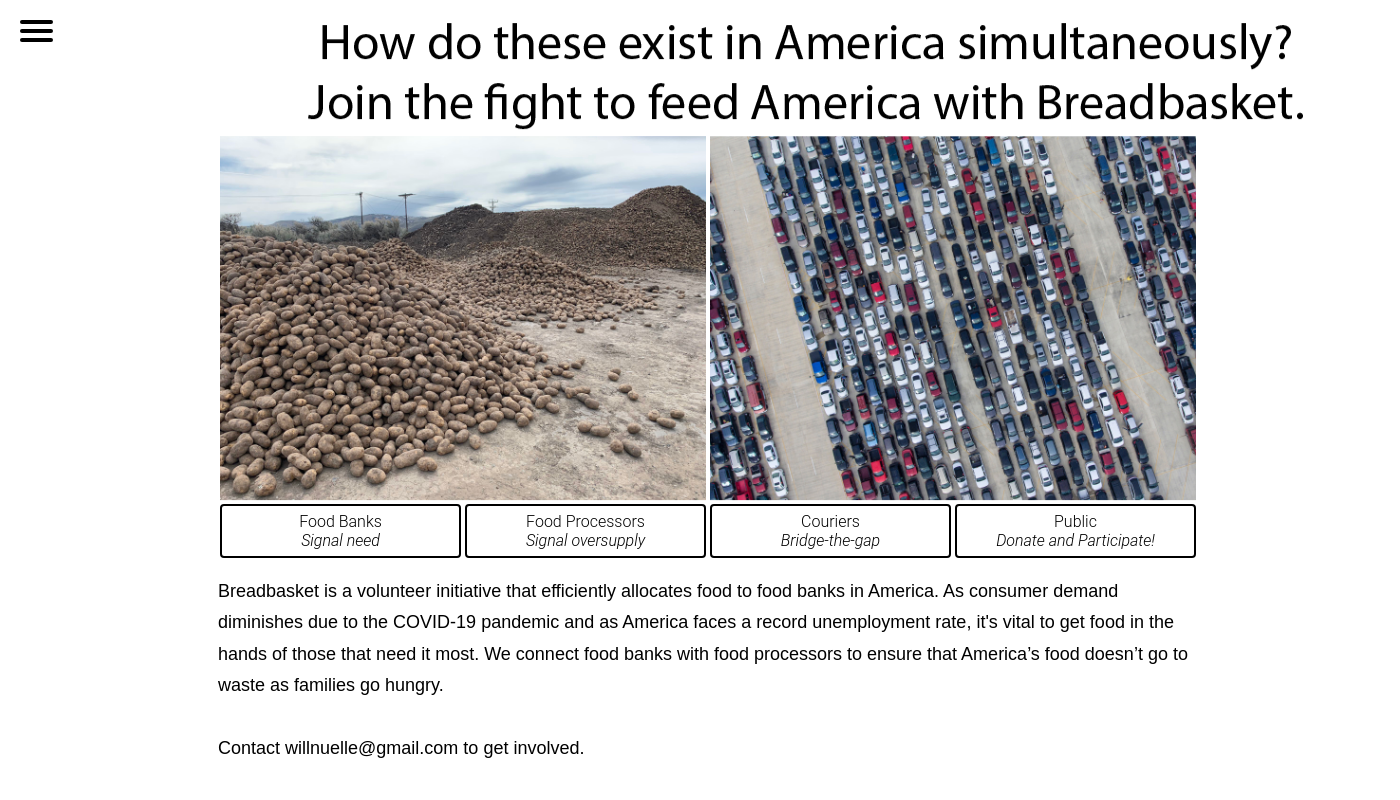
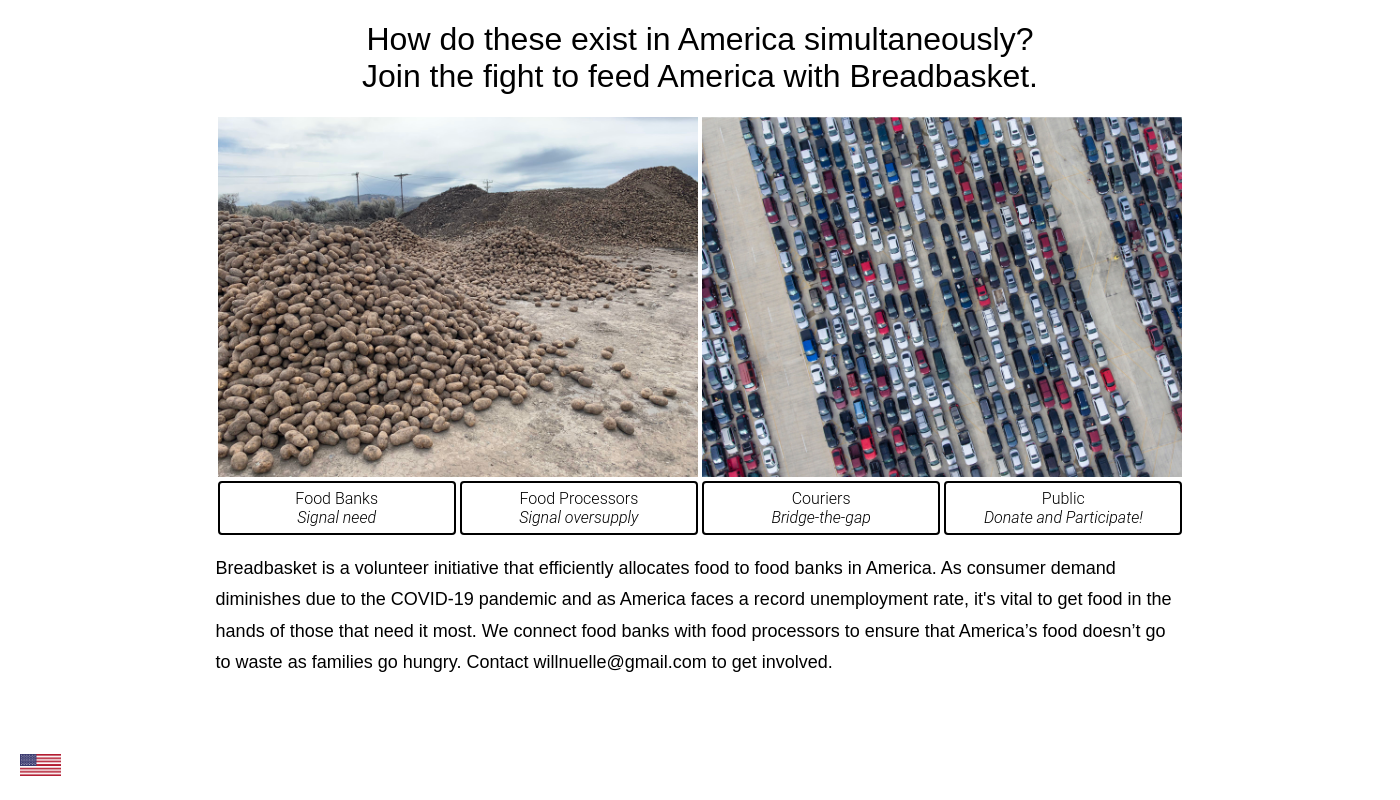
Before and after one commit to wnuelle/breadbasket, a Flask app: page / in a window 1400 px wide. Run offline with Flask 2, Linux system fonts and the light colour scheme; some libraries are stand-ins or nearby versions.

Commit message:
Removed duplicate styling and fixed homepage styling.

```diff
--- a/app.py
+++ b/app.py
@@ -38,14 +38,6 @@ class InfoForm(FlaskForm):
 @app.route('/',methods=['GET','POST'])
 def index():
 	return render_template('Breadbasket.html')
-
-@app.route('/courier',methods=['GET','POST'])
-def courier_form():
-	return render_template('Courier.html')
-
-@app.route('/donate',methods=['GET','POST'])
-def donate_form():
-	return render_template('Donate.html')
 
 @app.route('/fb',methods=['GET','POST'])
 def fb_form():
--- a/static/css/style.css
+++ b/static/css/style.css
@@ -7,131 +7,10 @@
   --grid-size: 4px;
   --nav-font-size: 20px;
 }
-/* Header/footer styling */
-#flag {
-  position: absolute;
-  bottom: 0%;
-  left: 0%;
-  padding: 0 0 calc(var(--grid-size)*5) calc(var(--grid-size)*5);
-}
-
-#checkout {
-  background-color:
-}
-#menuToggle
-{
-  display: block;
-  position: fixed;
-  top: calc(var(--grid-size)*5);
-  left: calc(var(--grid-size)*5);
-  z-index: 1;
-  -webkit-user-select: none;
-  user-select: none;
-}
-
-#menuToggle a
-{
-  text-decoration: none;
-  color: black;
-  transition: color 0.3s ease;
-}
-
-#menuToggle a:hover
-{
-  color: var(--blue);
-}
-
-#menuToggle input
-{
-  display: block;
-  width: calc(var(--grid-size)*10);
-  height: calc(var(--grid-size)*8);
-  position: absolute;
-  top: calc(var(--grid-size)*-2);
-  left: calc(var(--grid-size)*-1);
-  cursor: pointer;
-  opacity: 0;
-  z-index: 2;
-  -webkit-touch-callout: none;
-}
-
-#menuToggle span
-{
-  display: block;
-  width: 33px;
-  height: 4px;
-  margin-bottom: 5px;
-  position: relative;
-  background: black;
-  border-radius: 3px;
-  z-index: 1;
-  transform-origin: 4px 0px;
-  transition: transform 0.5s cubic-bezier(0.77,0.2,0.05,1.0),
-              background 0.5s cubic-bezier(0.77,0.2,0.05,1.0),
-              opacity 0.55s ease;
-}
-
-#menuToggle span:first-child
-{
-  transform-origin: 0% 0%;
-}
-
-#menuToggle span:nth-last-child(2)
-{
-  transform-origin: 0% 100%;
-}
-
-#menuToggle input:checked ~ span
-{
-  opacity: 1;
-  transform: rotate(45deg) translate(-2px, -1px);
-  background: #232323;
-}
-
-#menuToggle input:checked ~ span:nth-last-child(3)
-{
-  opacity: 0;
-  transform: rotate(0deg) scale(0.2, 0.2);
-}
-
-#menuToggle input:checked ~ span:nth-last-child(2)
-{
-  transform: rotate(-45deg) translate(0, -1px);
-}
-
-#menu
-{
-  position: fixed;
-  margin: calc(var(--grid-size)*-25) 0 0 calc(var(--grid-size)*-12.5);
-  padding: calc(var(--grid-size)*27) calc(var(--grid-size)*5) calc(var(--grid-size)*2) calc(var(--grid-size)*12.5);
-  background: white;
-  border: calc(var(--grid-size) / 4) solid lightgray;
-  list-style-type: none;
-  -webkit-font-smoothing: antialiased;
-  transform-origin: 0% 0%;
-  transform: translate(-100%, 0);
-  transition: transform 0.5s cubic-bezier(0.77,0.2,0.05,1.0);
-}
-
-#menu .selected-link {
-  color: var(--blue);
-}
-
-#menu li
-{
-  padding: calc(var(--grid-size)*2) 0;
-  font-size: var(--nav-font-size);
-}
-
-#menuToggle input:checked ~ ul
-{
-  transform: none;
-}
-
 
 /* Header/footer styling */
 #flag {
-  position: absolute;
+  position: fixed;
   bottom: 0%;
   left: 0%;
   padding: 0 0 calc(var(--grid-size)*5) calc(var(--grid-size)*5);
@@ -165,22 +44,6 @@
   display: block;
   width: calc(var(--grid-size)*10);
   height: calc(var(--grid-size)*8);
-}
-
-.input-field {
-  display: flex;
-  margin-bottom: calc(var(--grid-size) * 2);
-}
-
-.input-field input {
-  width: 60%;
-}
-
-.input-field label {
-  width: calc(var(--grid-size)*50);
-}
-
-#flag {
   position: absolute;
   top: calc(var(--grid-size)*-2);
   left: calc(var(--grid-size)*-1);
@@ -310,7 +173,8 @@
 }
 
 .input-field input {
-  width: 100%;
+  width: 60%;
+  margin-top: var(--grid-size);
 }
 
 .input-field label {
@@ -360,8 +224,6 @@
   background-color: #f1f1f1;
 }
 
-
-
 .grid-container {
   display: grid;
   grid-template-columns: auto auto;
@@ -373,6 +235,7 @@
   font-size: 30px;
   text-align: center;
 }
+
 /* Style the buttons that are used to open and close the accordion panel */
 .accordion {
   background-color: #eee;
@@ -395,6 +258,7 @@ p.justify {
   line-height: 175%;
   font-size:18px;
 }
+
 /* Add a background color to the button if it is clicked on (add the .active class with JS), and when you move the mouse over it (hover) */
 .active, .accordion:hover {
   background-color: #ccc;
@@ -408,6 +272,7 @@ p.justify {
   display: none;
   overflow: hidden;
 }
+
 /* Change color of dropdown links on hover */
 .dropdown-content a:hover {background-color: #ddd;}
 
@@ -429,10 +294,13 @@ p.justify {
 .center {
   margin: auto;
   width: 70%;
-  padding: calc(var(--grid-size)*2);
-  position: absolute;
-  top: 50%;
-  left:15%;
-  -ms-transform: translateY(-50%);
-  transform: translateY(-50%);
 }
+
+.headline {
+  text-align: center;
+}
+
+.headline h1 {
+  font-family: var(--body-font);
+  font-weight: 400;
+}
--- a/templates/Breadbasket.html
+++ b/templates/Breadbasket.html
@@ -9,27 +9,13 @@
   <meta name="author" content="SitePoint">
 
   <link rel= "stylesheet" type="text/css" href= "{{ url_for('static', filename='css/style.css') }}">
-
-  <nav role="navigation">
-	<div id="menuToggle">
-		<input type="checkbox" />
-		<span></span>
-		<span></span>
-		<span></span>
-		<ul id="menu">
-			<a href=""><li class = "selected-link">Home</li></a>
-			<a href="{{ url_for('fb_form') }}"><li>Food Banks</li></a>
-			<a href="{{ url_for('fp_form') }}"><li>Food Processors</li></a>
-			<a href="{{ url_for('courier_form') }}"><li>Couriers</li></a>
-			<a href="{{ url_for('donate_form') }}"><li>Donate</li></a>
-		</ul>
-	</div>
-  </nav>
 </head>
 
 <body>
 	<div class="center">
-		<img src="static/img/Asset3.png">
+		<div class="headline">
+			<h1>How do these exist in America simultaneously?<br>Join the fight to feed America with Breadbasket.</h1>
+		</div>
 		<div class="row">
 			<div class="column">
 				<img src="static/img/supply.jpeg" alt="Potatoes in Picabo, Idaho" style="width:100%">
@@ -48,13 +34,11 @@
 			Breadbasket is a volunteer initiative that efficiently allocates food to food banks in America.
 			As consumer demand diminishes due to the COVID-19 pandemic and as America faces a record unemployment rate,
 			it's vital to get food in the hands of those that need it most. We connect food banks with food processors
-			to ensure that America’s food doesn’t go to waste as families go hungry.
-			<br><br>
-			Contact willnuelle@gmail.com to get involved.
+			to ensure that America’s food doesn’t go to waste as families go hungry. Contact willnuelle@gmail.com to get involved.
 		</p>
 	</div>
-	<div id = "flag">
-		<img src="static/img/flag.png" alt="US Flag" style="width:3%">
+	<div id="flag">
+		<img src="static/img/flag.png" alt="US Flag" style="width: 3%">
 	</div>
 </body>
 </html>
```
Also changed, not shown: 4 other files.
